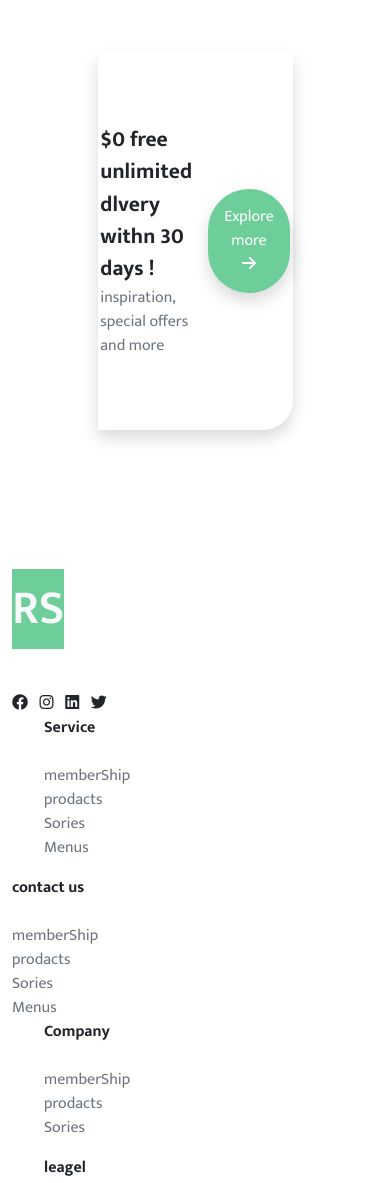
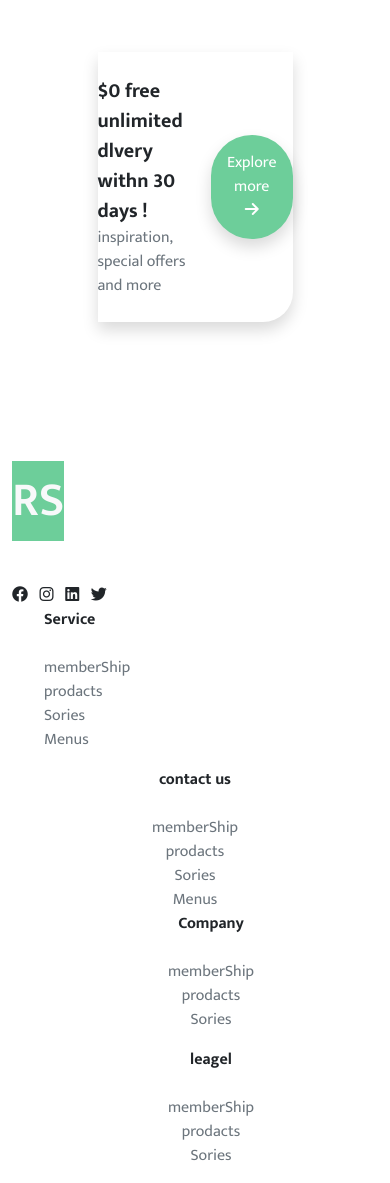
Before and after one commit to KarimMagdy96/Food-Website-Landing-Page, a plain HTML site: page index.html in a window 390 px wide. Shown: the part 6620-7803 px from the top of the page. Drawn offline with Linux system fonts and the light colour scheme.

Commit message:
tablet done

```diff
--- a/index.html
+++ b/index.html
@@ -367,10 +367,10 @@
 
     <!-- call to action -->
     <article class=" w-100  pt-5  my-5">
-        <div class="calltoAction w-50 m-auto p-5 shadow d-flex justify-content-center align-items-center">
+        <div class="calltoAction w-50  m-auto p-lg-5 p-md-3 shadow d-flex justify-content-center align-items-center flex-md-wrap flex-lg-nowrap">
             <div class="textArea my-4 ">
 
-                <div class="main-ann fw-bold fs-4">$0 free unlimited dlvery withn 30 days !</div>
+                <div class="main-ann fw-bolder fs-5">$0 free unlimited dlvery withn 30 days !</div>
                 <div class="sec-ann text-muted">inspiration, special offers and more</div>
             </div>
             <button class=" border-0 ms-3 bg-transparent shadow rounded-pill p-3 card-btn">Explore more <i
@@ -401,7 +401,7 @@
             </ul>
         </div>
         <div class=" col-md-2">
-            <ul class=" list-group text-muted">
+            <ul class=" list-group text-muted text-center">
                 <li class=" fw-bold mb-4 text-dark">contact us</li>
                 <li>memberShip</li>
                 <li>prodacts</li>
@@ -409,7 +409,7 @@
                 <li>Menus</li>
             </ul>
         </div>
-        <div class=" col-md-2">
+        <div class=" col-md-2 text-center">
             <ul class="">
                 <li class=" fw-bold mb-4 text-dark">Company</li>
                 <li>memberShip</li>
@@ -418,7 +418,7 @@
 
             </ul>
         </div>
-        <div class=" col-md-2">
+        <div class=" col-md-2 text-center">
             <ul>
                 <li class=" fw-bold mb-4 text-dark">leagel</li>
                 <li>memberShip</li>
```
